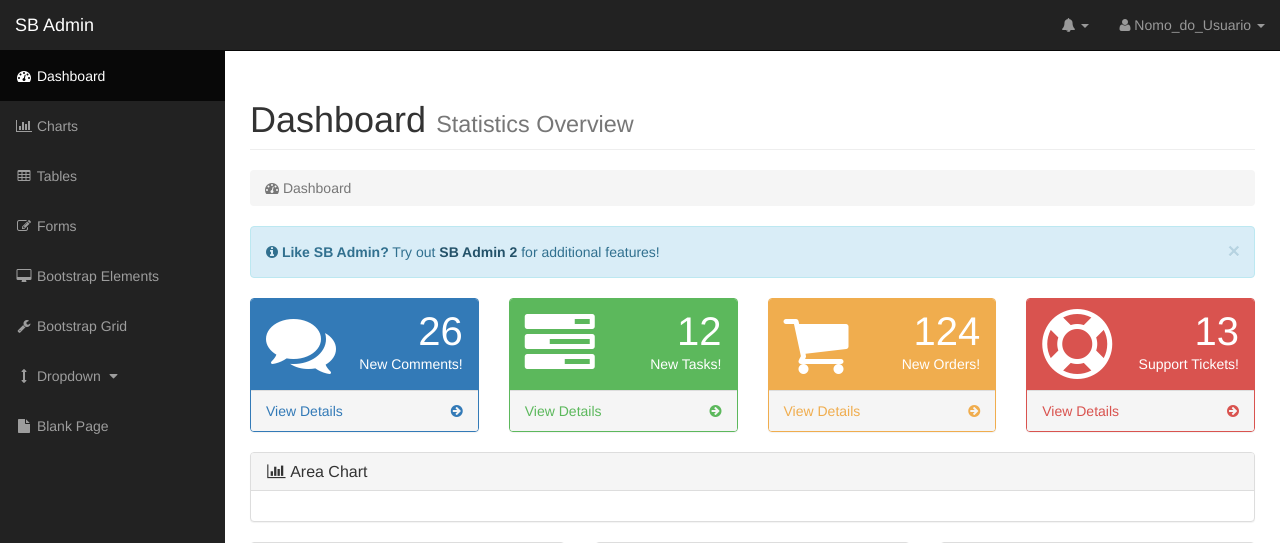
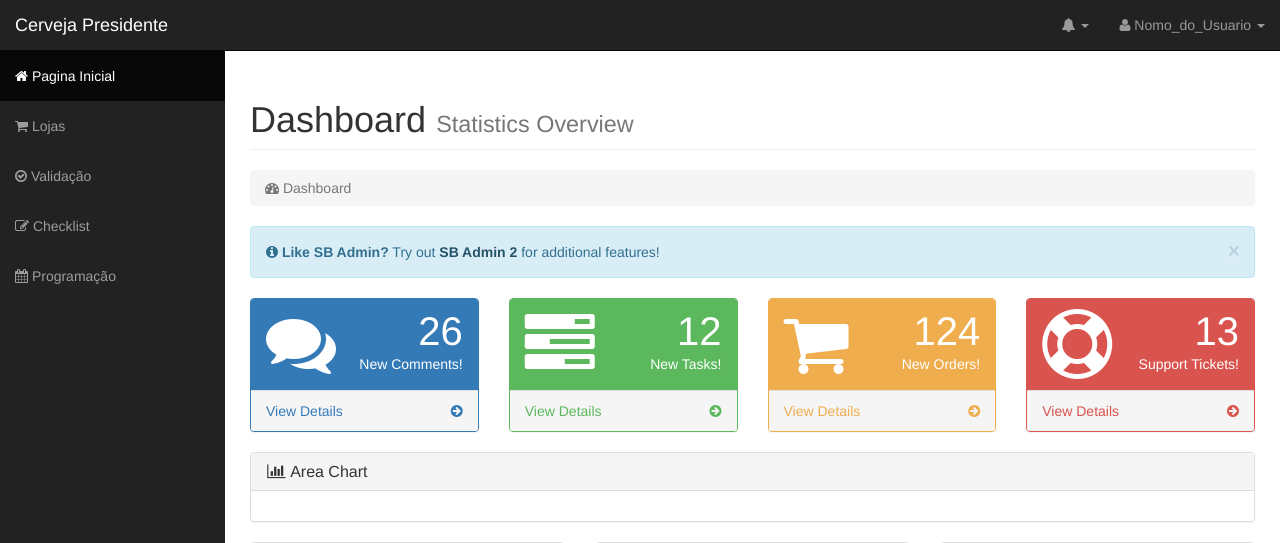
Before and after one commit to miskulin/cervejapresidente, a CodeIgniter app: page /cervejapresidente/ in a window 1280 px wide. Shown: the top 543 px of the page. Run offline with CodeIgniter, Linux system fonts and the light colour scheme.

Commit message:
configuraçoes no cabeçalho do projeto e add estrutura inicial do DB

```diff
--- a/application/views/header.php
+++ b/application/views/header.php
@@ -12,7 +12,7 @@
         <!-- Custom CSS -->
         <link href="<?= base_url('assets/css/sb-admin.css') ?>" rel="stylesheet">
         <!-- Morris Charts CSS -->
-<!--        <link href="<?= base_url('assets/css/plugins/morris.css') ?>" rel="stylesheet">-->
+        <!--<link href="<?= base_url('assets/css/plugins/morris.css') ?>" rel="stylesheet">-->
         <!-- Custom Fonts -->
         <link href="<?= base_url('assets/font-awesome/css/font-awesome.min.css') ?>" rel="stylesheet" type="text/css">
     </head>
@@ -28,7 +28,7 @@
                         <span class="icon-bar"></span>
                         <span class="icon-bar"></span>
                     </button>
-                    <a class="navbar-brand" href="index.html">SB Admin</a>
+                    <a class="navbar-brand" href="#">Cerveja Presidente</a>
                 </div>
                 <!-- Top Menu Items -->
                 <ul class="nav navbar-right top-nav">
@@ -62,36 +62,19 @@
                 <div class="collapse navbar-collapse navbar-ex1-collapse">
                     <ul class="nav navbar-nav side-nav">
                         <li class="active">
-                            <a href="index.html"><i class="fa fa-fw fa-dashboard"></i> Dashboard</a>
+                            <a href="#"><i class="fa fa-home" aria-hidden="true"></i> Pagina Inicial</a>
                         </li>
                         <li>
-                            <a href="charts.html"><i class="fa fa-fw fa-bar-chart-o"></i> Charts</a>
+                            <a href="#"><i class="fa fa-shopping-cart" aria-hidden="true"></i> Lojas</a>
                         </li>
                         <li>
-                            <a href="tables.html"><i class="fa fa-fw fa-table"></i> Tables</a>
+                            <a href="#"><i class="fa fa-check-circle-o" aria-hidden="true"></i> Validação</a>
                         </li>
                         <li>
-                            <a href="forms.html"><i class="fa fa-fw fa-edit"></i> Forms</a>
+                            <a href="#"><i class="fa fa-pencil-square-o" aria-hidden="true"></i> Checklist</a>
                         </li>
                         <li>
-                            <a href="bootstrap-elements.html"><i class="fa fa-fw fa-desktop"></i> Bootstrap Elements</a>
-                        </li>
-                        <li>
-                            <a href="bootstrap-grid.html"><i class="fa fa-fw fa-wrench"></i> Bootstrap Grid</a>
-                        </li>
-                        <li>
-                            <a href="javascript:;" data-toggle="collapse" data-target="#demo"><i class="fa fa-fw fa-arrows-v"></i> Dropdown <i class="fa fa-fw fa-caret-down"></i></a>
-                            <ul id="demo" class="collapse">
-                                <li>
-                                    <a href="#">Dropdown Item</a>
-                                </li>
-                                <li>
-                                    <a href="#">Dropdown Item</a>
-                                </li>
-                            </ul>
-                        </li>
-                        <li>
-                            <a href="blank-page.html"><i class="fa fa-fw fa-file"></i> Blank Page</a>
+                            <a href="#"><i class="fa fa-calendar" aria-hidden="true"></i> Programação</a>
                         </li>
                     </ul>
                 </div>
```
Also changed, not shown: application/config/config.php (+8 -7 lines), .htaccess (added), application/.htaccess (deleted).
